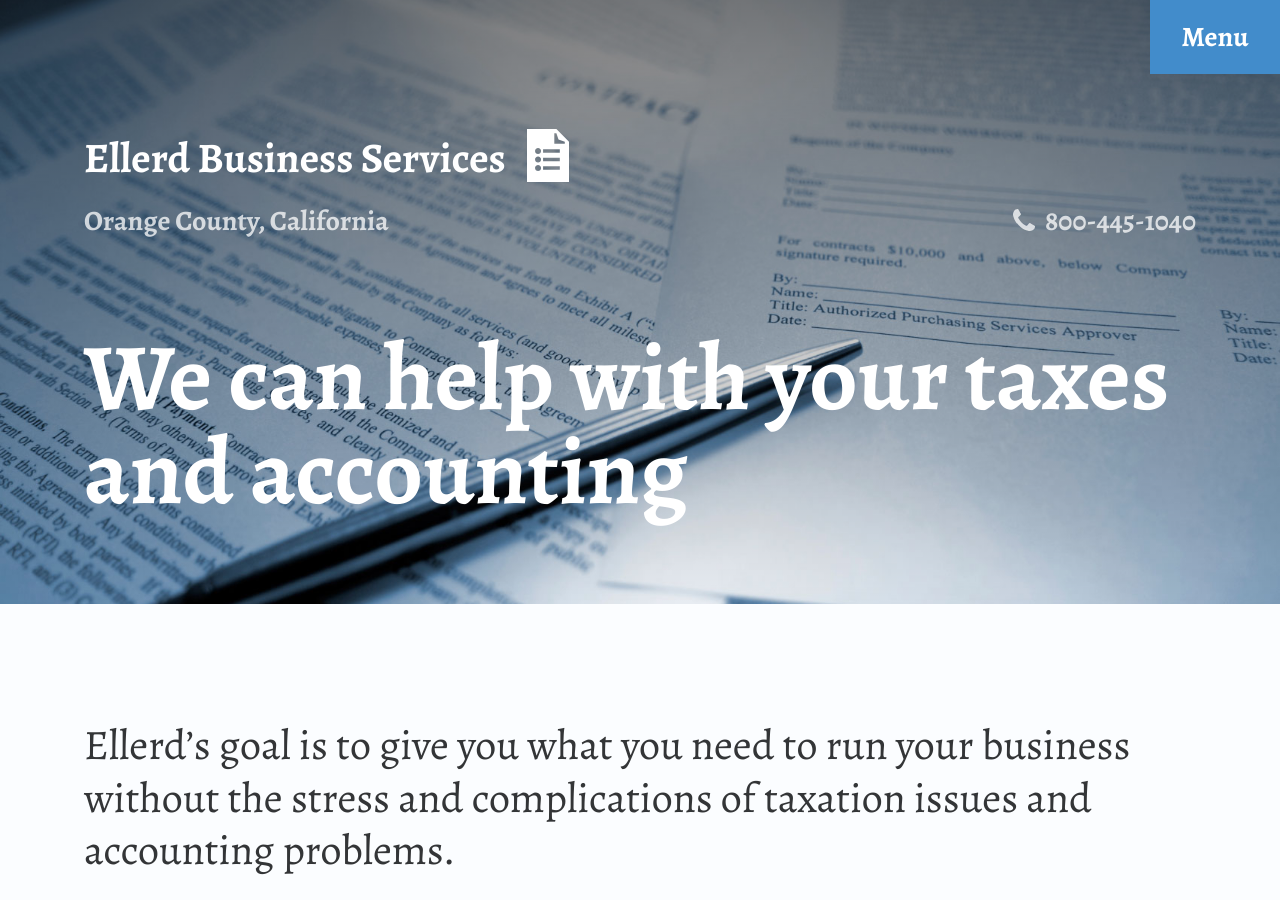
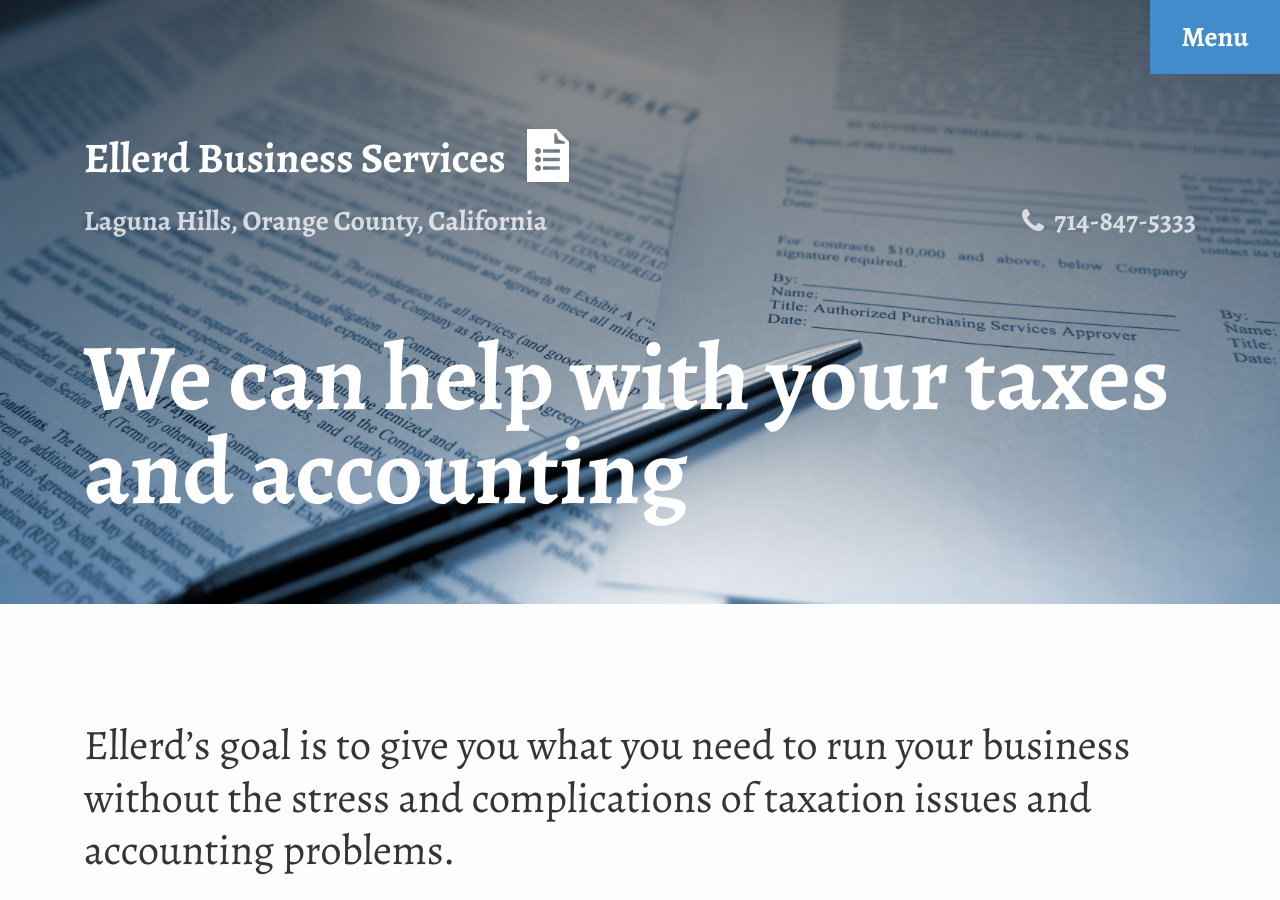
Before and after one commit to jimthoburn/ellerd, a Jekyll site: the page built from index.md, in a window 1280 px wide and 900 px high. Built offline with Jekyll 4.4.1, drawn with Linux system fonts in a browser that asks for light colours.

Commit message:
Update phone number and location

```diff
--- a/_layouts/default.html
+++ b/_layouts/default.html
@@ -12,8 +12,8 @@
   <header>
 
     <h2><a href="/">Ellerd Business Services</a></h2>
-    <p class="location">Orange County, California</p>
-    <p class="phone">800-445-1040</p>
+    <p class="location">Laguna Hills, Orange County, California</p>
+    <p class="phone">714-847-5333</p>
     <p class="action"><a href="#menu">Menu</a></p>
 
     <h1>{{ page.title }}</h1>
```
